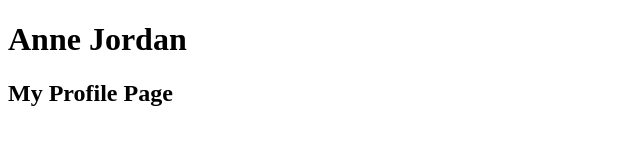
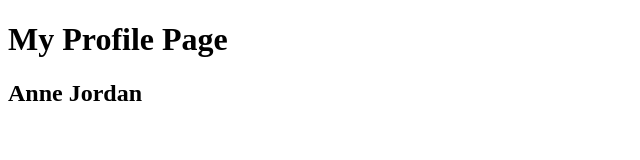
Before and after one commit to ReneeRenarde/reneerenarde.github.io, a plain HTML site: page index.html in a window 1280 px wide. Shown: the whole page, without its empty margins (0-640 px from the left). Drawn offline with Linux system fonts and the light colour scheme.

Commit message:
Initial Commit

```diff
--- a/index.html
+++ b/index.html
@@ -4,12 +4,10 @@
     <meta charset="UTF-8">
     <meta name="viewport" content="width=device-width, initial-scale=1.0">
     <meta http-equiv="X-UA-Compatible" content="ie=edge">
-    <title>My Profile Page</title>
+    <title>Document</title>
 </head>
 <body>
-    <h1>
-        Anne Jordan
-    </h1>
-  <h2>My Profile Page</h2>
+    <h1>My Profile Page</h1>
+    <h2>Anne Jordan</h2>
 </body>
 </html>
```
Also changed, not shown: 1 other file.
